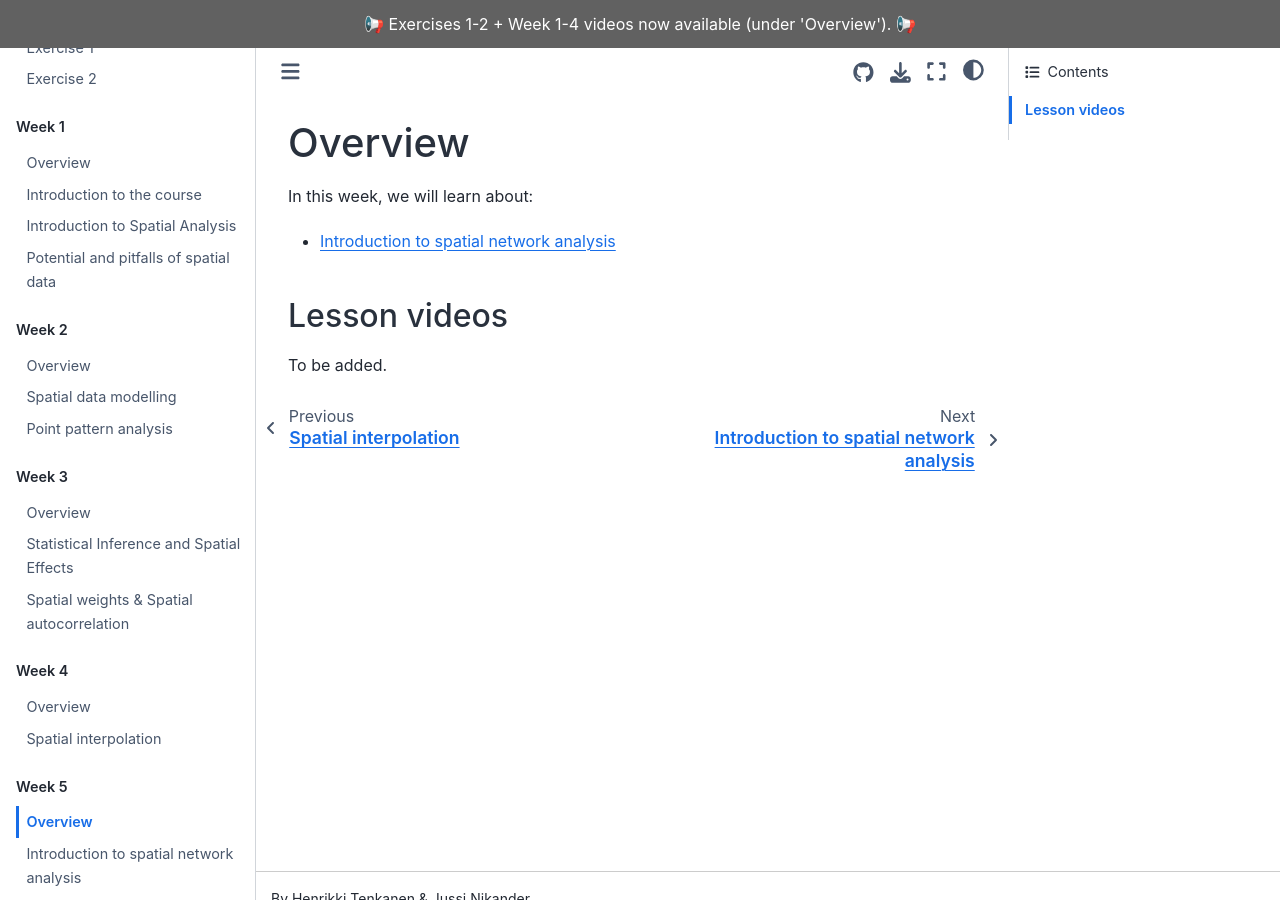
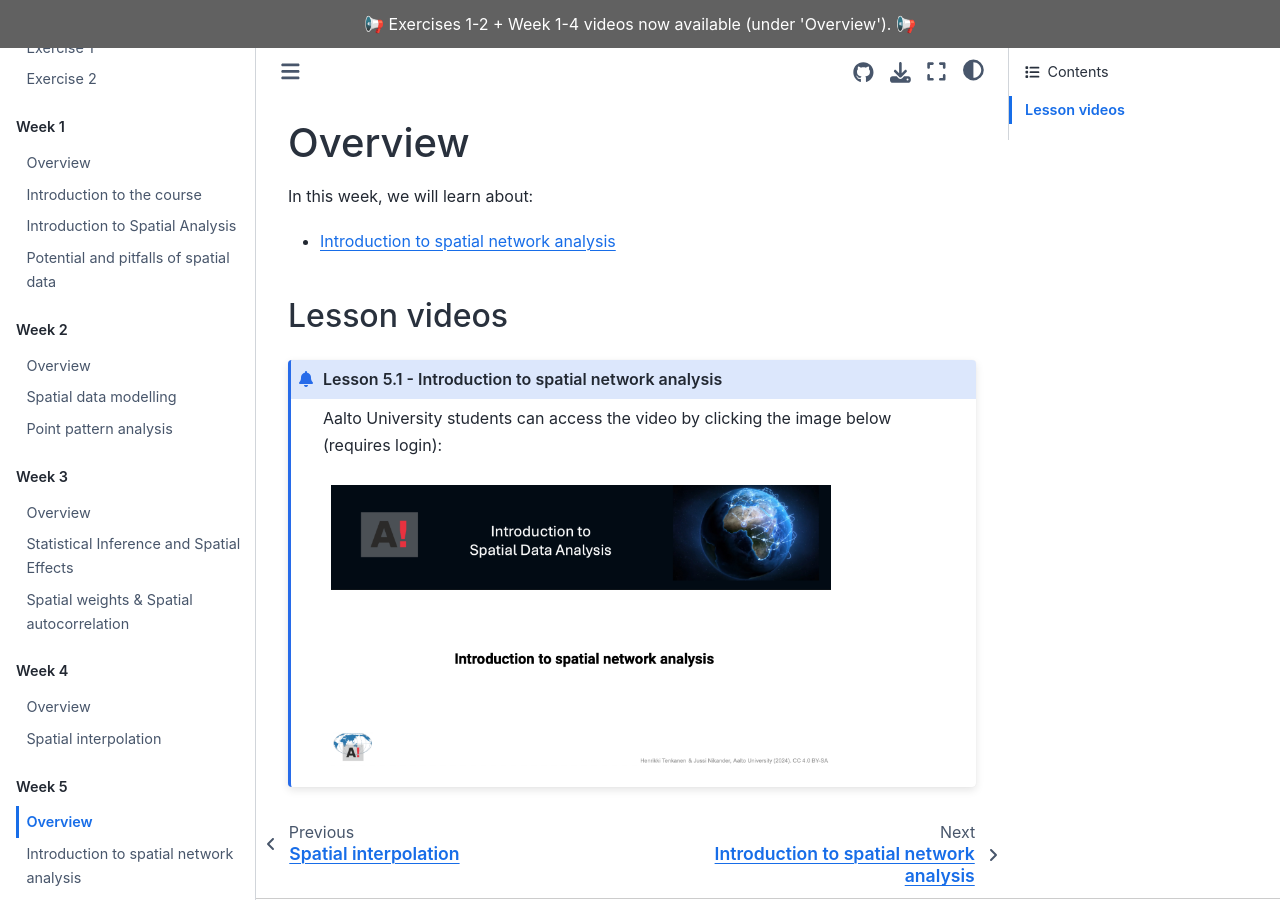
Before and after one commit to AaltoGIS/IntroSDA, a Sphinx documentation site: the page built from source/lessons/L5/overview.rst, in a window 1280 px wide and 900 px high. Built offline with Sphinx 7.4.7 and the Sphinx Book theme 1.1.4, drawn with Linux system fonts in a browser that asks for light colours; pages that are not in the unit, such as notebooks, are missing from menus.

Commit message:
Add L5.1 Spatial network analysis video

```diff
--- a/source/lessons/L5/overview.rst
+++ b/source/lessons/L5/overview.rst
@@ -13,16 +13,16 @@ In this week, we will learn about:
 Lesson videos
 -------------
 
-To be added.
+.. admonition:: Lesson 5.1 - Introduction to spatial network analysis
 
+    Aalto University students can access the video by clicking the image below (requires login):
 
-..    .. admonition:: Lesson 5.1 - Introduction to spatial network analysis
-        Aalto University students can access the video by clicking the image below (requires login):
-        .. figure:: img/Lesson5.1.png
-            :target: https://aalto.cloud.panopto.eu/Panopto/Pages/Viewer.aspx?id=a55cd298-8eb7-471d-9f16-b0ca00e0d940
-            :width: 500px
-            :align: left
-    .. admonition:: Lesson 5.2 - Spatial graph problems and algorithsm
+    .. figure:: img/Lesson5.1.png
+        :target: https://aalto.cloud.panopto.eu/Panopto/Pages/Viewer.aspx?id=0c45e60b-1b93-4c36-a352-b21000a8f527
+        :width: 500px
+        :align: left
+
+..    .. admonition:: Lesson 5.2 - Spatial graph problems and algorithsm
         Aalto University students can access the video by clicking the image below (requires login):
         .. figure:: img/Lesson5.2.png
             :target: https://aalto.cloud.panopto.eu/Panopto/Pages/Viewer.aspx?id=3cc659e2-c64f-4b7e-adf8-b0ca00ec6b6b
```
Also changed, not shown: source/lessons/L5/img/Lesson5.1.png.
